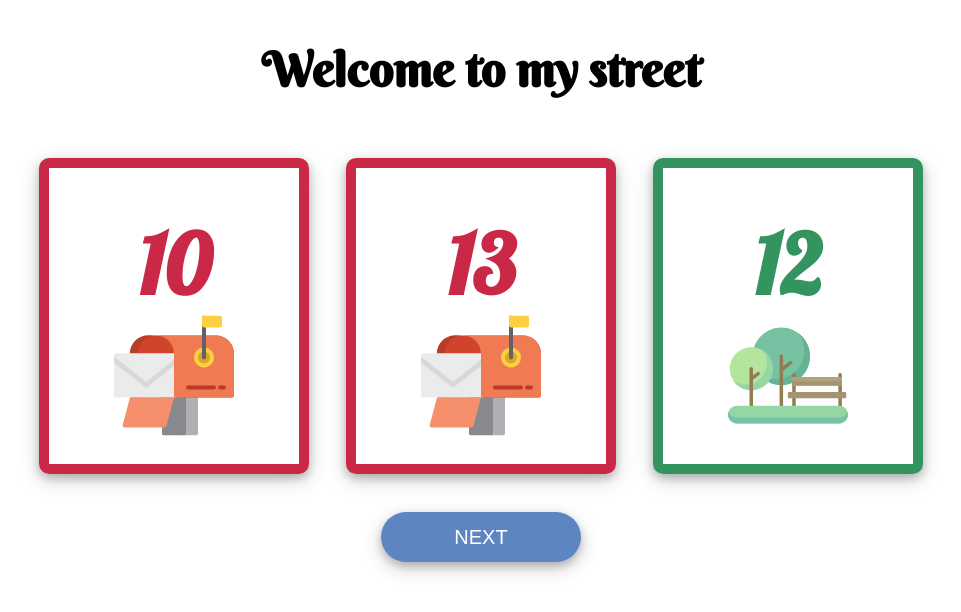
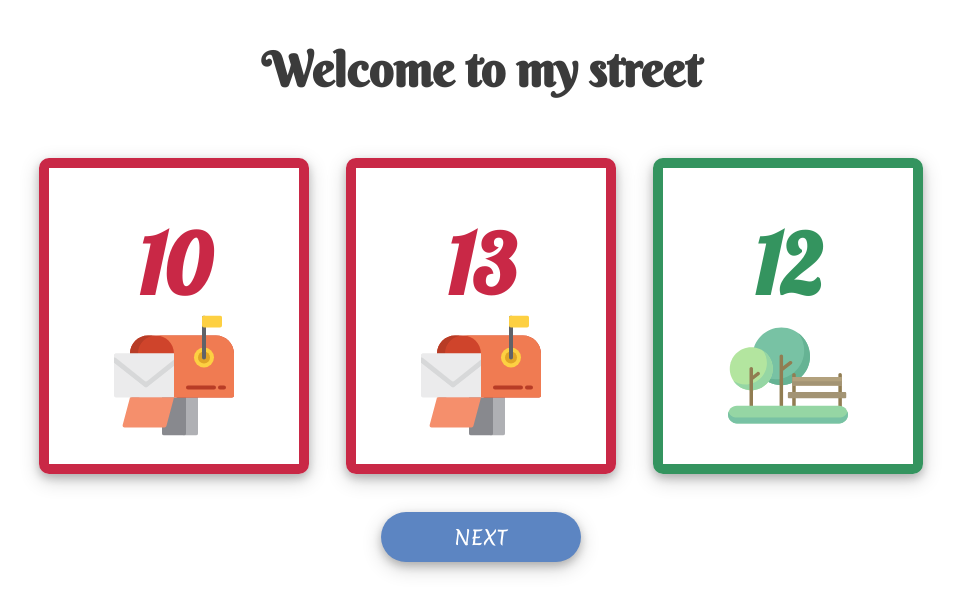
Before and after one commit to beatalochowska/wecometo, a React (Create React App) app: page / in a window 1280 px wide. Shown: the top 612 px of the page, without its empty margins (159-1120 px from the left). Built offline with nearby package versions, Linux system fonts and the light colour scheme.

Commit message:
styling next button

```diff
--- a/src/components/common/singleCard/icons.tsx
+++ b/src/components/common/singleCard/icons.tsx
@@ -1,13 +1,10 @@
-export const stockIcon = (props?: {
-  width?: string;
-  height?: string;
-}): JSX.Element => {
+export const stockIcon = (props?: { height: string }): JSX.Element => {
   return (
     <svg
       viewBox="0 0 512 512"
       xmlns="http://www.w3.org/2000/svg"
       enableBackground="new 0 0 512 512"
-      style={{ width: "inherit", height: "inherit" }}
+      style={{ height: "inherit" }}
       {...props}
     >
       <g id="Flat">
@@ -183,7 +180,7 @@ export const parkIcon = (props?: {
       enableBackground="new 0 0 512 512"
       viewBox="0 0 512 512"
       xmlns="http://www.w3.org/2000/svg"
-      style={{ width: "inherit", height: "inherit" }}
+      style={{ height: "inherit" }}
       {...props}
     >
       <g>
@@ -256,11 +253,9 @@ export const poolIcon = (props?: {
     <svg
       id="Layer_1"
       enableBackground="new 0 0 512 512"
-      height="inherit"
       viewBox="0 0 512 512"
-      width="inherit"
       xmlns="http://www.w3.org/2000/svg"
-      style={{ width: "inherit", height: "inherit" }}
+      style={{ height: "inherit" }}
       {...props}
     >
       <g>
@@ -338,7 +333,7 @@ export const bisIcon = (props?: {
     <svg
       xmlns="http://www.w3.org/2000/svg"
       viewBox="0 0 512 512"
-      style={{ width: "inherit", height: "inherit" }}
+      style={{ height: "inherit" }}
       {...props}
     >
       <path
@@ -402,7 +397,7 @@ export const workIcon = (props?: {
     <svg
       xmlns="http://www.w3.org/2000/svg"
       viewBox="0 0 511.886 511.886"
-      style={{ width: "inherit", height: "inherit" }}
+      style={{ height: "inherit" }}
       {...props}
     >
       <path
--- a/src/components/homePage/HomePage.module.scss
+++ b/src/components/homePage/HomePage.module.scss
@@ -7,6 +7,7 @@
 .title {
   text-align: center;
   font-size: 8vw;
+  color: rgb(59, 59, 59);
 }
 
 .button {
@@ -17,8 +18,18 @@
   box-shadow: 0 4px 8px 0 rgba(0, 0, 0, 0.2), 0 6px 20px 0 rgba(0, 0, 0, 0.19);
   border: none;
   color: white;
+  font-family: Merienda, sansserif;
   font-size: 20px;
   margin-top: 20px;
+  transition: all 0.1s ease-in-out;
+  &:hover {
+    background-color: rgb(51, 78, 119);
+  }
+  &:active {
+    box-shadow: 0 8px 16px 0 rgba(0, 0, 0, 0.2),
+      0 6px 20px 0 rgba(0, 0, 0, 0.19);
+    transform: translateY(1px);
+  }
 }
 
 @media (min-width: 600px) {
--- a/src/index.css
+++ b/src/index.css
@@ -7,6 +7,12 @@
   font-family: 'Lobster';
   src: local('Lobster'), url(./fonts/Lobster-Regular.ttf) format('truetype');
 }
+
+@font-face {
+  font-family: 'Merienda';
+  src: local('Merienda'), url(./fonts/Merienda-Regular.ttf) format('truetype');
+}
+
 
 body {
   margin: 0;
```
Also changed, not shown: src/fonts/Merienda-Regular.ttf (added).
